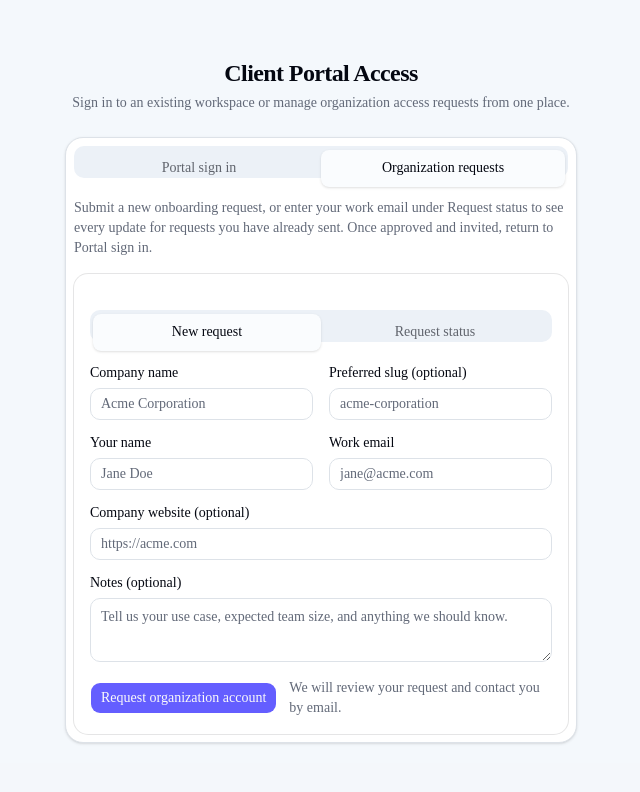
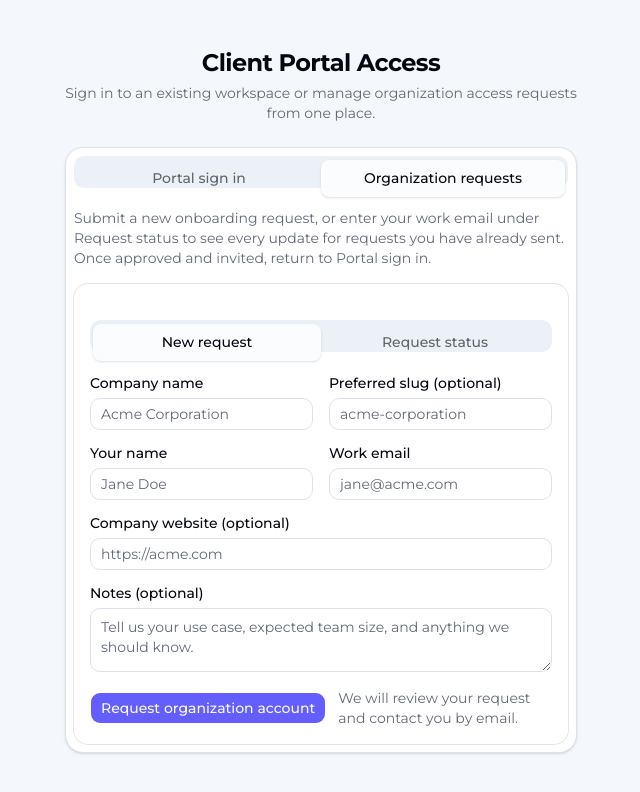
Before and after one commit to wenquill/client-portal, a Next.js app: page /register-organization in a window 1280 px wide. Shown: the top 792 px of the page, without its empty margins (319-959 px from the left). Built offline with nearby package versions, Linux system fonts and the light colour scheme.

Commit message:
chore: Apply font

```diff
--- a/app/globals.css
+++ b/app/globals.css
@@ -7,7 +7,7 @@
 @theme inline {
   --color-background: var(--background);
   --color-foreground: var(--foreground);
-  --font-sans: var(--font-sans);
+  --font-sans: var(--font-montserrat);
   --font-mono: var(--font-geist-mono);
   --color-sidebar-ring: var(--sidebar-ring);
   --color-sidebar-border: var(--sidebar-border);
--- a/app/layout.tsx
+++ b/app/layout.tsx
@@ -1,13 +1,14 @@
 import type { Metadata } from "next";
-import { Geist, Geist_Mono } from "next/font/google";
+import { Geist_Mono, Montserrat } from "next/font/google";
 import "./globals.css";
 import { QueryProvider } from "@/components/providers/query-provider";
 import { TooltipProvider } from "@/components/ui/tooltip";
 import { Toaster } from "@/components/ui/sonner";
 
-const geistSans = Geist({
-  variable: "--font-geist-sans",
+const montserrat = Montserrat({
+  variable: "--font-montserrat",
   subsets: ["latin"],
+  weight: ["400", "500", "600", "700"],
 });
 
 const geistMono = Geist_Mono({
@@ -29,8 +30,12 @@ export default function RootLayout({
   children: React.ReactNode;
 }>) {
   return (
-    <html lang="en" suppressHydrationWarning>
-      <body className={`${geistSans.variable} ${geistMono.variable} antialiased`}>
+    <html
+      lang="en"
+      suppressHydrationWarning
+      className={`${montserrat.variable} ${geistMono.variable}`}
+    >
+      <body className="antialiased">
         <QueryProvider>
           <TooltipProvider>
             {children}
```
